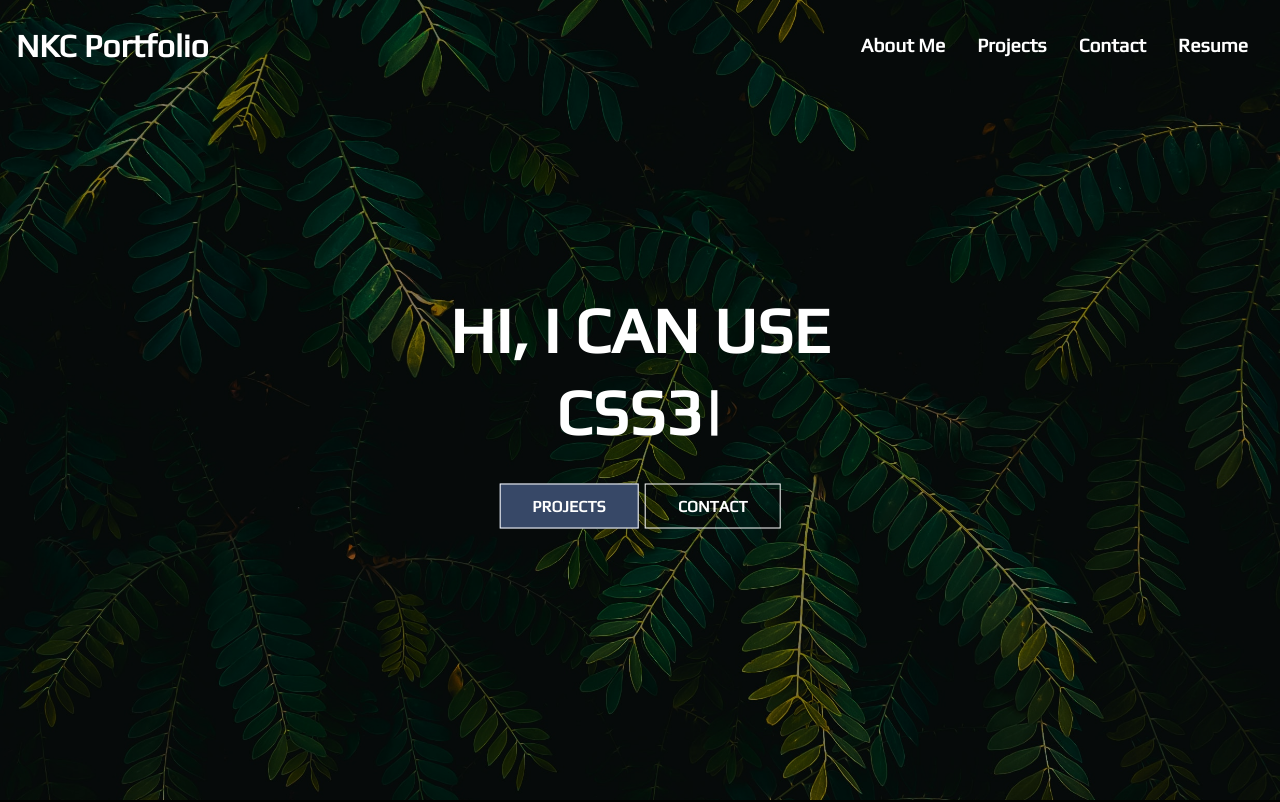
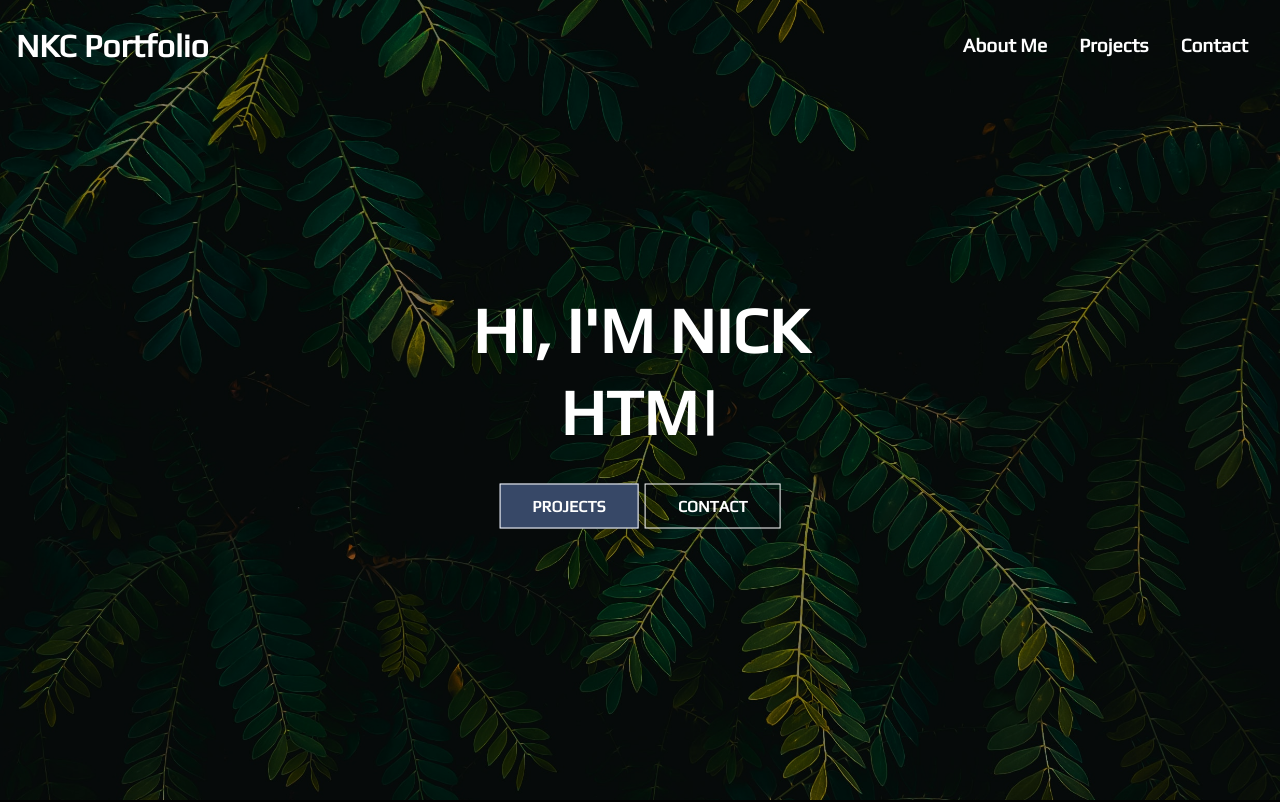
Before and after one commit to NKC27/Portfolio-REACT, a React (Create React App) app in the folder portfolio/: page / in a window 1280 px wide. Shown: the top 802 px of the page. Built offline with nearby package versions, Linux system fonts and the light colour scheme; a web font is replaced by a local one.

Commit message:
About updated for CV download

```diff
--- a/portfolio/src/components/AboutContent.js
+++ b/portfolio/src/components/AboutContent.js
@@ -29,7 +29,12 @@ const AboutContent = () => {
         <Link to="/contact">
           <button class="btn">Contact</button>
         </Link>
+        <br />
+        <a href="Nick_Clarke_CV.pdf" download="../Nick_Clarke_CV.pdf">
+          <button class="btn">Download my CV</button>
+        </a>
       </div>
+
       <div className="right">
         <div className="img-container">
           <div className="img-stack-top">
--- a/portfolio/src/components/HeroImage.js
+++ b/portfolio/src/components/HeroImage.js
@@ -13,24 +13,24 @@ const HeroImage = () => {
       </div>
       <div className="content">
         <h1>
-          HI, I CAN USE{" "}
+          HI, I'M NICK{" "}
           <Typical
             steps={[
-              "HTML5",
+              "HTML5 CODE",
               5000,
-              "CSS3",
+              "CSS3 STYLING",
               5000,
-              "JAVASCRIPT",
+              "JAVASCRIPT DEVELOPMENT",
               5000,
               "NODEJS",
               5000,
               "NPM",
               5000,
-              "MONGDB",
+              "MONGDB DATABASE",
               5000,
               "MYSQL2",
               5000,
-              "HEROKU",
+              "HEROKU DEPLOYMENT",
               5000,
               "GITHUB",
               5000,
@@ -38,13 +38,13 @@ const HeroImage = () => {
               5000,
               "AMAZON S3",
               5000,
-              "BOOTSTRAP",
+              "BOOTSTRAP FRAMEWORK",
               5000,
               "TAILWIND",
               5000,
               "REACT",
               5000,
-              "GRAPPHQL",
+              "GRAPHQL",
               5000,
               "API's",
               5000,
--- a/portfolio/src/components/Navbar.js
+++ b/portfolio/src/components/Navbar.js
@@ -35,9 +35,6 @@ const Navbar = () => {
         <li>
           <Link to="/Contact">Contact</Link>
         </li>
-        <li>
-          <Link to="/Resume">Resume</Link>
-        </li>
       </ul>
       <div className="hamburger" onClick={handleClick}>
         {click ? (
```
Also changed, not shown: 2 other files (tests, documents, lock files or other folders).
